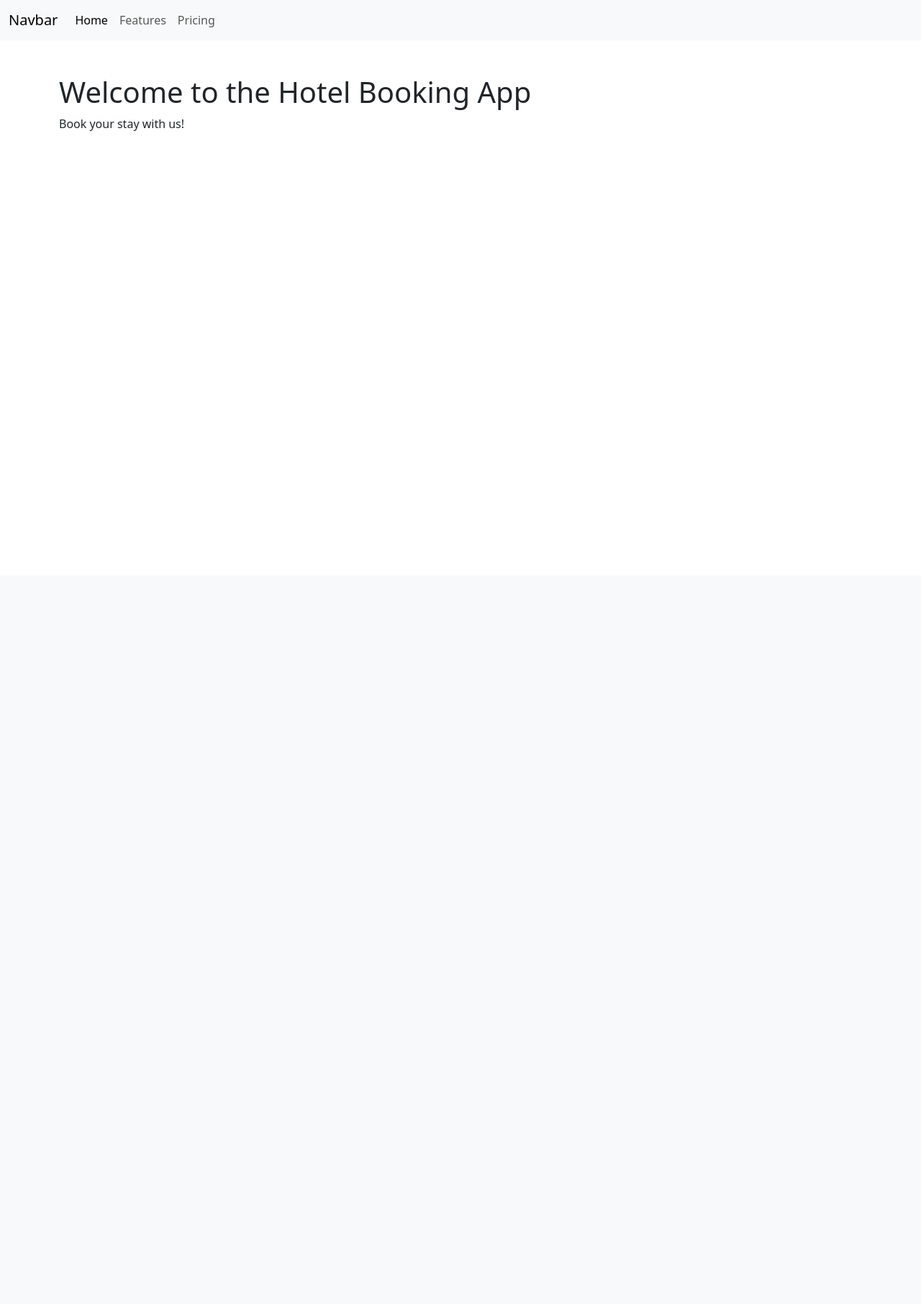
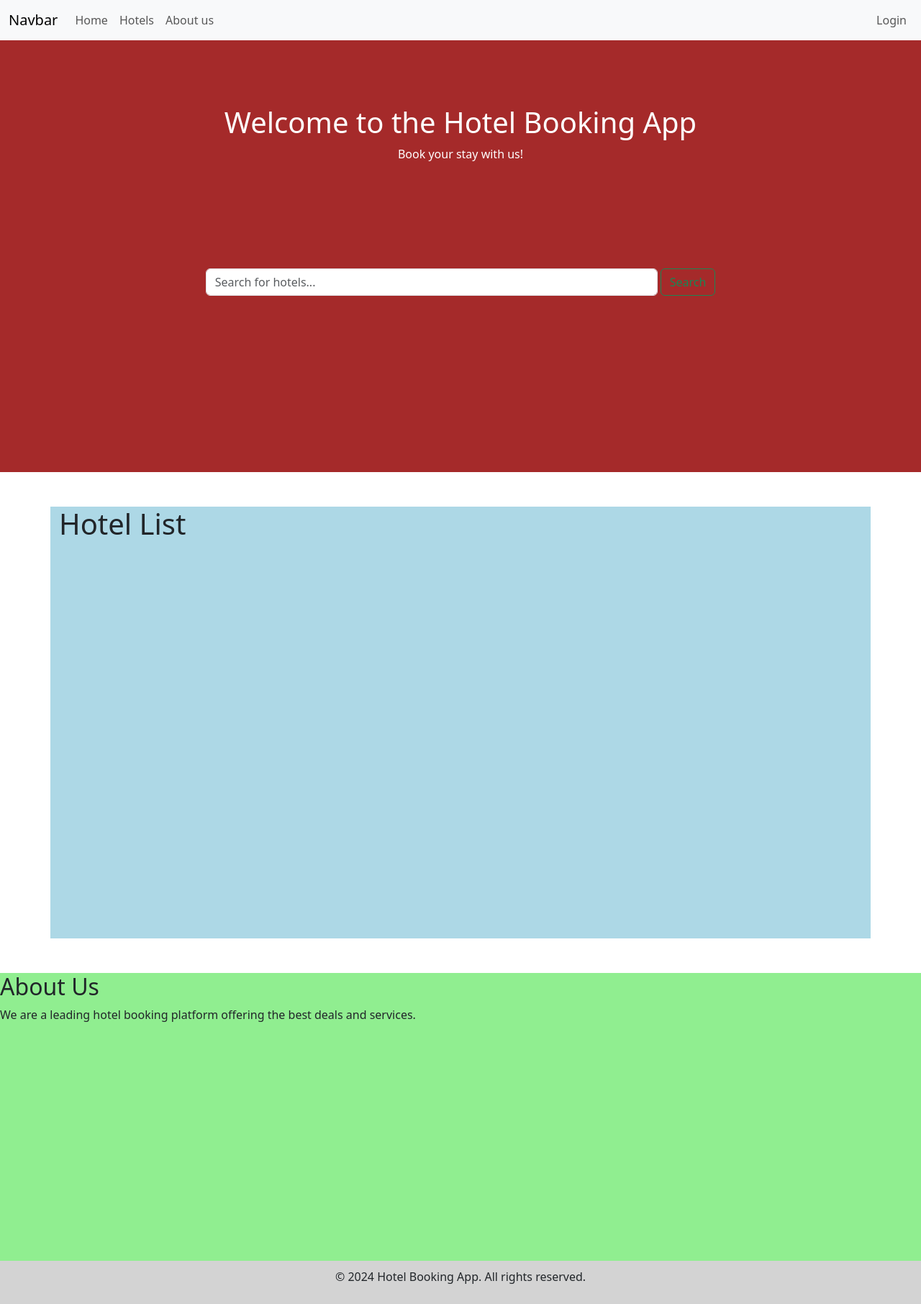
Before and after one commit to jammy-8/project4, a Django app: page / in a window 1280 px wide. Shown: the whole page at 72% size. Before the commit the page ends 182 px from the top, so only its background shows below. Run offline with Django 5.2, Linux system fonts and the light colour scheme.

Commit message:
Added layout for website.

```diff
--- a/booking/hBooking/hBooking/settings.py
+++ b/booking/hBooking/hBooking/settings.py
@@ -76,7 +76,7 @@ WSGI_APPLICATION = 'hBooking.wsgi.application'
 DATABASES = {
     'default': {
         'ENGINE': 'django.db.backends.postgresql',
-        'NAME': 'hotelBooking',
+        'NAME': 'hotelbooking',
         'USER': 'postgres',
         'PASSWORD': '1234',
         'HOST': 'localhost',
--- a/booking/hBooking/hotelBooking/static/hBooking/styles.css
+++ b/booking/hBooking/hotelBooking/static/hBooking/styles.css
@@ -0,0 +1,30 @@
+.hero {
+    /* display: flex; */
+    background-color: brown;
+    /* align-items: center; */
+    /* justify-content: center; */
+}
+
+.hotel-list {
+    background-color: lightblue;
+}
+
+.about-us {
+    background-color: lightgreen;
+}
+
+.footer {
+    background-color: lightgray;
+    text-align: center;
+    padding: 10px 0;
+}
+
+.hero-text {
+    color: white;
+    text-align: center;
+    padding-top: 7%;
+}
+
+h2 {
+    color: red;
+}
--- a/booking/hBooking/hotelBooking/templates/hBooking/base.html
+++ b/booking/hBooking/hotelBooking/templates/hBooking/base.html
@@ -3,7 +3,7 @@
 <html>
     <head>
         <title>Hotel Booking App</title>
-        <link rel="stylesheet" type="text/css" href="{% static 'hBooking/style.css' %}">
+        <link rel="stylesheet" type="text/css" href="{% static 'hBooking/styles.css' %}">
         <link href="https://cdn.jsdelivr.net/npm/bootstrap@5.3.8/dist/css/bootstrap.min.css" rel="stylesheet" integrity="sha384-sRIl4kxILFvY47J16cr9ZwB07vP4J8+LH7qKQnuqkuIAvNWLzeN8tE5YBujZqJLB" crossorigin="anonymous">
     </head>
     <body>
--- a/booking/hBooking/hotelBooking/templates/hBooking/index.html
+++ b/booking/hBooking/hotelBooking/templates/hBooking/index.html
@@ -1,9 +1,28 @@
 {% extends 'hBooking/base.html' %}
+{% load static %}
 
 {% block content %}
 
-<div class="container mt-5">
-    <h1>Welcome to the Hotel Booking App</h1>
-    <p>Book your stay with us!</p>
+<div class="hero h-75">
+    <div class="hero-text container text-center align-top">
+        <h1>Welcome to the Hotel Booking App</h1>
+        <p>Book your stay with us!</p>
+    </div>
+    <div class="container-fluid text-center align-top">
+        <form class="d-flex justify-content-center align-items-center h-50" role="search">
+            <input class="form-control me-1 w-50" type="search" placeholder="Search for hotels..." aria-label="Search">
+            <button class="btn btn-outline-success" type="submit">Search</button>
+        </form>
+    </div>
+</div>
+<div class="hotel-list container mt-5 h-75 ">
+    <h1>Hotel List</h1>
+</div>
+<div class="about-us mt-5 h-50">
+    <h2>About Us</h2>
+    <p>We are a leading hotel booking platform offering the best deals and services.</p>
+</div>
+<div class="footer">
+    <p>&copy; 2024 Hotel Booking App. All rights reserved.</p>
 </div>
 {% endblock %}
--- a/booking/hBooking/hotelBooking/templates/hBooking/navbar.html
+++ b/booking/hBooking/hotelBooking/templates/hBooking/navbar.html
@@ -1,19 +1,22 @@
 <nav class="navbar navbar-expand-lg bg-body-tertiary">
   <div class="container-fluid">
     <a class="navbar-brand" href="#">Navbar</a>
-    <button class="navbar-toggler" type="button" data-bs-toggle="collapse" data-bs-target="#navbarNavDropdown" aria-controls="navbarNavDropdown" aria-expanded="false" aria-label="Toggle navigation">
+    <button class="navbar-toggler" type="button" data-bs-toggle="collapse" data-bs-target="#navbarNav" aria-controls="navbarNav" aria-expanded="false" aria-label="Toggle navigation">
       <span class="navbar-toggler-icon"></span>
     </button>
-    <div class="collapse navbar-collapse" id="navbarNavDropdown">
-      <ul class="navbar-nav">
+    <div class="collapse navbar-collapse" id="navbarNav">
+      <ul class="navbar-nav w-100">
         <li class="nav-item">
-          <a class="nav-link active" aria-current="page" href="#">Home</a>
+          <a class="nav-link" href="#">Home</a>
         </li>
         <li class="nav-item">
-          <a class="nav-link" href="#">Features</a>
+          <a class="nav-link" href="#">Hotels</a>
         </li>
         <li class="nav-item">
-          <a class="nav-link" href="#">Pricing</a>
+          <a class="nav-link" href="#">About us</a>
+        </li>
+        <li class="nav-item ms-auto">
+          <a class="nav-link" href="#">Login</a>
         </li>
       </ul>
     </div>
```
